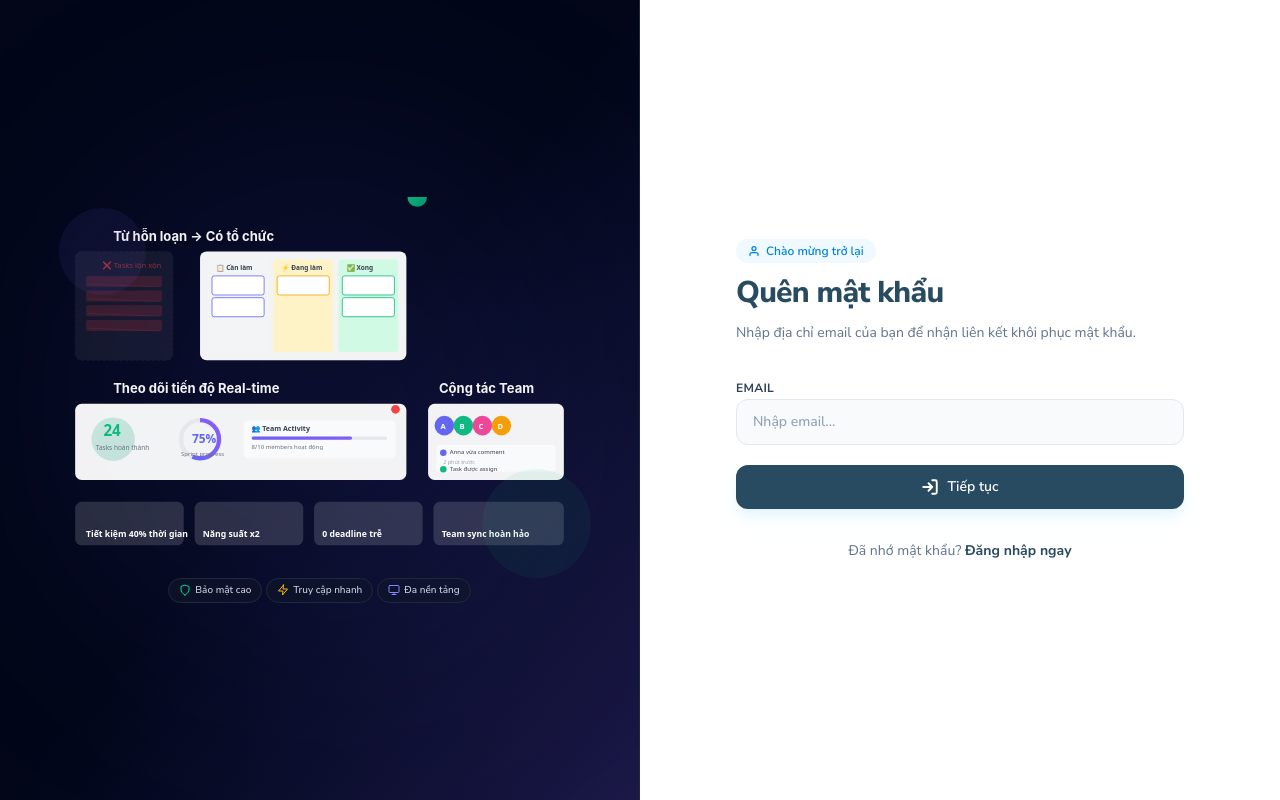
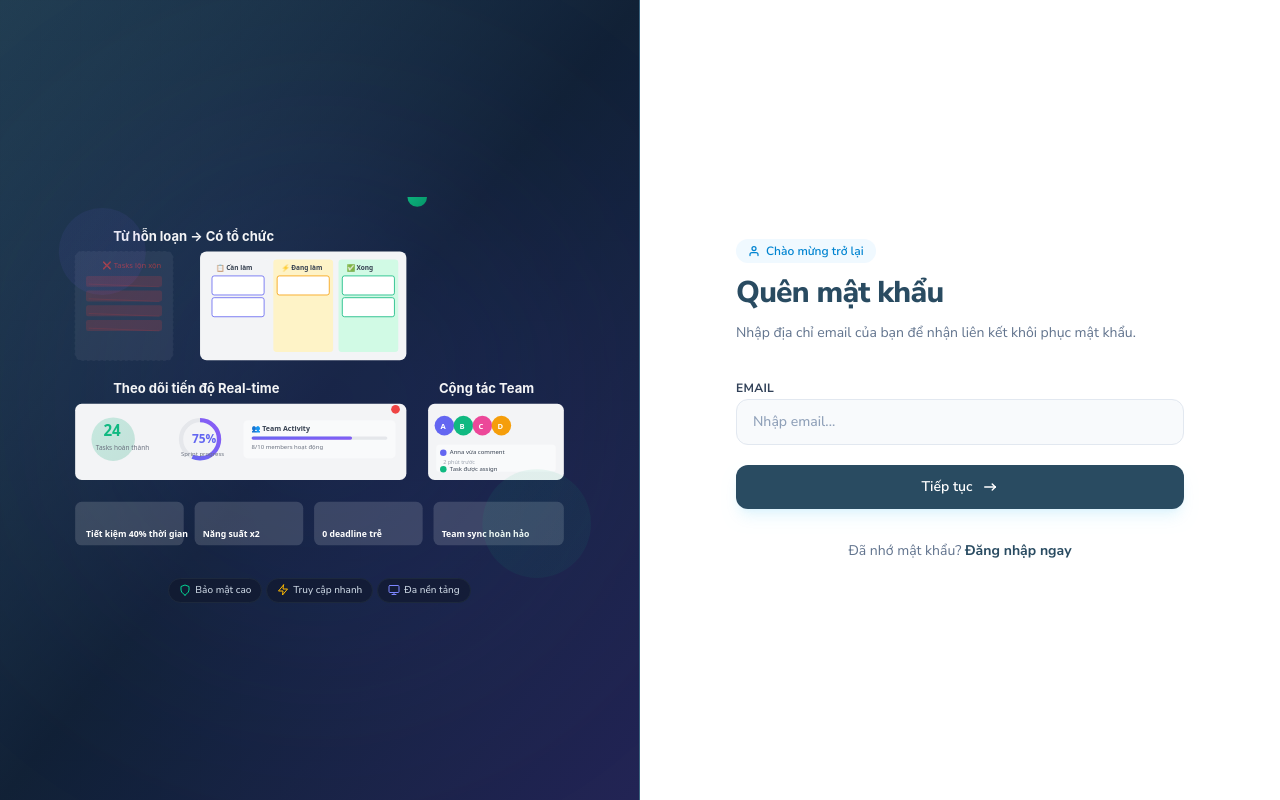
Before and after one commit to linh6666/Work-flow, a Next.js app: page /forgot-password in a window 1280 px wide. Built offline with nearby package versions, Linux system fonts and the light colour scheme.

Commit message:
23/6/25 lan 3

```diff
--- a/components/ForgotPassword/index.tsx
+++ b/components/ForgotPassword/index.tsx
@@ -17,7 +17,7 @@ export default function PageLogin() {
     <div className="flex min-h-screen bg-slate-900 text-slate-100 font-sans">
 
       {/* PHẦN BÊN TRÁI: BANNER / ILLUSTRATION (Ẩn trên màn hình nhỏ) */}
-      <div className="hidden lg:flex flex-col justify-center w-1/2 p-12 bg-slate-950 relative overflow-hidden border-r border-slate-800">
+     <div className="hidden lg:flex flex-col justify-center w-1/2 p-12 bg-gradient-to-br from-[#294b61] via-[#35607d] to-[#4a7a9b] relative overflow-hidden border-r border-[#3a647f]">
 
         {/* Lưới nền (Grid Pattern Background) */}
         <div className="absolute inset-0 z-0 select-none">
@@ -115,11 +115,26 @@ export default function PageLogin() {
   type="submit"
   className="w-full bg-[#294b61] hover:bg-[#007ee6] text-white font-semibold py-3 px-4 rounded-xl shadow-lg shadow-sky-500/10 transition-all flex items-center justify-center gap-2 active:scale-[0.99] cursor-pointer text-sm"
 >
-              {/* Sign in Icon */}
-              <svg className="w-4.5 h-4.5" viewBox="0 0 24 24" fill="none" stroke="currentColor" strokeWidth="2.5" strokeLinecap="round" strokeLinejoin="round">
-                <path d="M15 3h4a2 2 0 0 1 2 2v14a2 2 0 0 1-2 2h-4M10 17l5-5-5-5M15 12H3" />
+    Tiếp tục
+  <svg
+    xmlns="http://www.w3.org/2000/svg"
+    width="24"
+    height="24"
+    viewBox="0 0 24 24"
+    fill="none"
+    stroke="currentColor"
+    strokeWidth="2"
+    strokeLinecap="round"
+    strokeLinejoin="round"
+    className="w-4.5 h-4.5"
+  >
+    <path stroke="none" d="M0 0h24v24H0z" fill="none" />
+    <path d="M5 12l14 0" />
+    <path d="M15 16l4 -4" />
+    <path d="M15 8l4 4" />
   </svg>
-              Tiếp tục
+
+
 </button>
           </form>
 
--- a/components/Signup/index.tsx
+++ b/components/Signup/index.tsx
@@ -21,7 +21,7 @@ export default function SignupPage() {
     <div className="flex min-h-screen bg-slate-900 text-slate-100 font-sans">
 
       {/* PHẦN BÊN TRÁI: BANNER / ILLUSTRATION (Ẩn trên màn hình nhỏ) */}
-      <div className="hidden lg:flex flex-col justify-center w-1/2 p-12 bg-slate-950 relative overflow-hidden border-r border-slate-800">
+     <div className="hidden lg:flex flex-col justify-center w-1/2 p-12 bg-[#294b61] relative overflow-hidden border-r border-[#3a647f]">
 
         {/* Lưới nền (Grid Pattern Background) */}
         <div className="absolute inset-0 z-0 select-none">
@@ -100,7 +100,9 @@ export default function SignupPage() {
               </svg>
               Tạo tài khoản mới
             </span>
-            <h1 className="text-2xl font-extrabold tracking-tight text-slate-900">Đăng ký</h1>
+         <h1 className="text-2xl font-extrabold tracking-tight text-[#294b61]">
+  Đăng ký
+</h1>
             <p className="text-xs text-slate-500">Nhập thông tin tài khoản để đăng ký.</p>
           </div>
 
@@ -212,7 +214,7 @@ export default function SignupPage() {
             {/* Nút Đăng nhập chính */}
             <button
               type="submit"
-              className="w-full bg-[#0091ff] hover:bg-[#007ee6] text-white font-semibold py-2 px-3 rounded-xl shadow-lg shadow-sky-500/10 transition-all flex items-center justify-center gap-2 active:scale-[0.99] cursor-pointer text-sm"
+              className="w-full bg-[#294b61] hover:bg-[#007ee6] text-white font-semibold py-2 px-3 rounded-xl shadow-lg shadow-sky-500/10 transition-all flex items-center justify-center gap-2 active:scale-[0.99] cursor-pointer text-sm"
             >
                {/* User plus Icon */}
                <svg xmlns="http://www.w3.org/2000/svg" width="24" height="24" viewBox="0 0 24 24" fill="none" stroke="currentColor" strokeWidth="2" strokeLinecap="round" strokeLinejoin="round" className="icon icon-tabler icons-tabler-outline icon-tabler-user-plus"><path stroke="none" d="M0 0h24v24H0z" fill="none"/><path d="M8 7a4 4 0 1 0 8 0a4 4 0 0 0 -8 0"/><path d="M16 19h6"/><path d="M19 16v6"/><path d="M6 21v-2a4 4 0 0 1 4 -4h4"/></svg>
@@ -226,7 +228,9 @@ export default function SignupPage() {
           {/* Đăng ký */}
           <p className="text-center text-sm text-slate-500 select-none">
             Đã có tài khoản?{' '}
-            <a href="/sign-in" className="font-bold text-sky-600 hover:underline">Đăng nhập ngay</a>
+         <a href="/sign-in" className="font-bold text-[#294b61] hover:underline">
+  Đăng nhập ngay
+</a>
           </p>
 
           {/* Làm mới trình duyệt */}
--- a/components/Singin/index.tsx
+++ b/components/Singin/index.tsx
@@ -18,7 +18,7 @@ export default function PageLogin() {
     <div className="flex min-h-screen bg-slate-900 text-slate-100 font-sans">
 
       {/* PHẦN BÊN TRÁI: BANNER / ILLUSTRATION (Ẩn trên màn hình nhỏ) */}
-      <div className="hidden lg:flex flex-col justify-center w-1/2 p-12 bg-slate-950 relative overflow-hidden border-r border-slate-800">
+      <div className="hidden lg:flex flex-col justify-center w-1/2 p-12 bg-[#294b61] relative overflow-hidden border-r border-slate-800">
 
         {/* Lưới nền (Grid Pattern Background) */}
         <div className="absolute inset-0 z-0 select-none">
```
Lines whose indentation alone changed are shown as unchanged.
